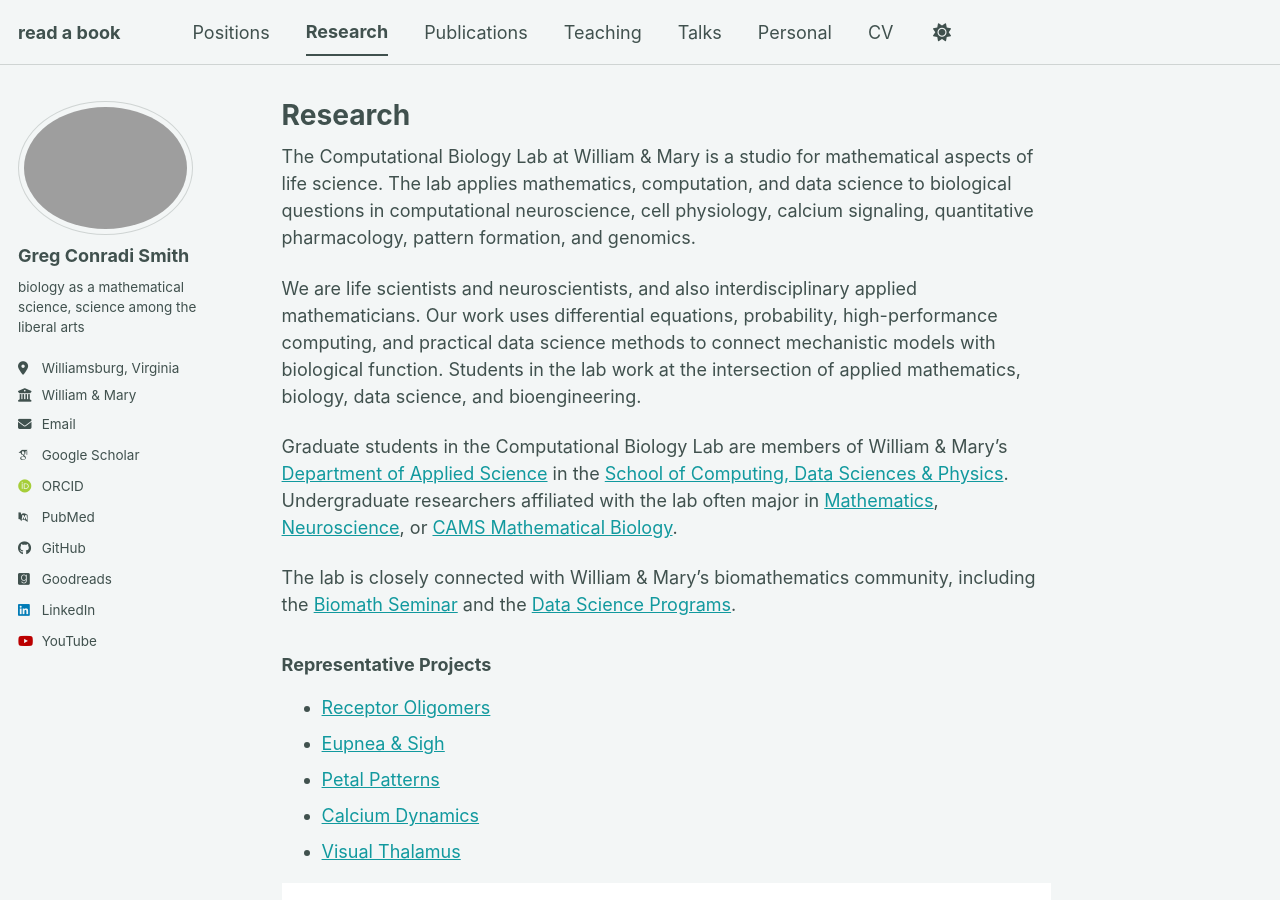
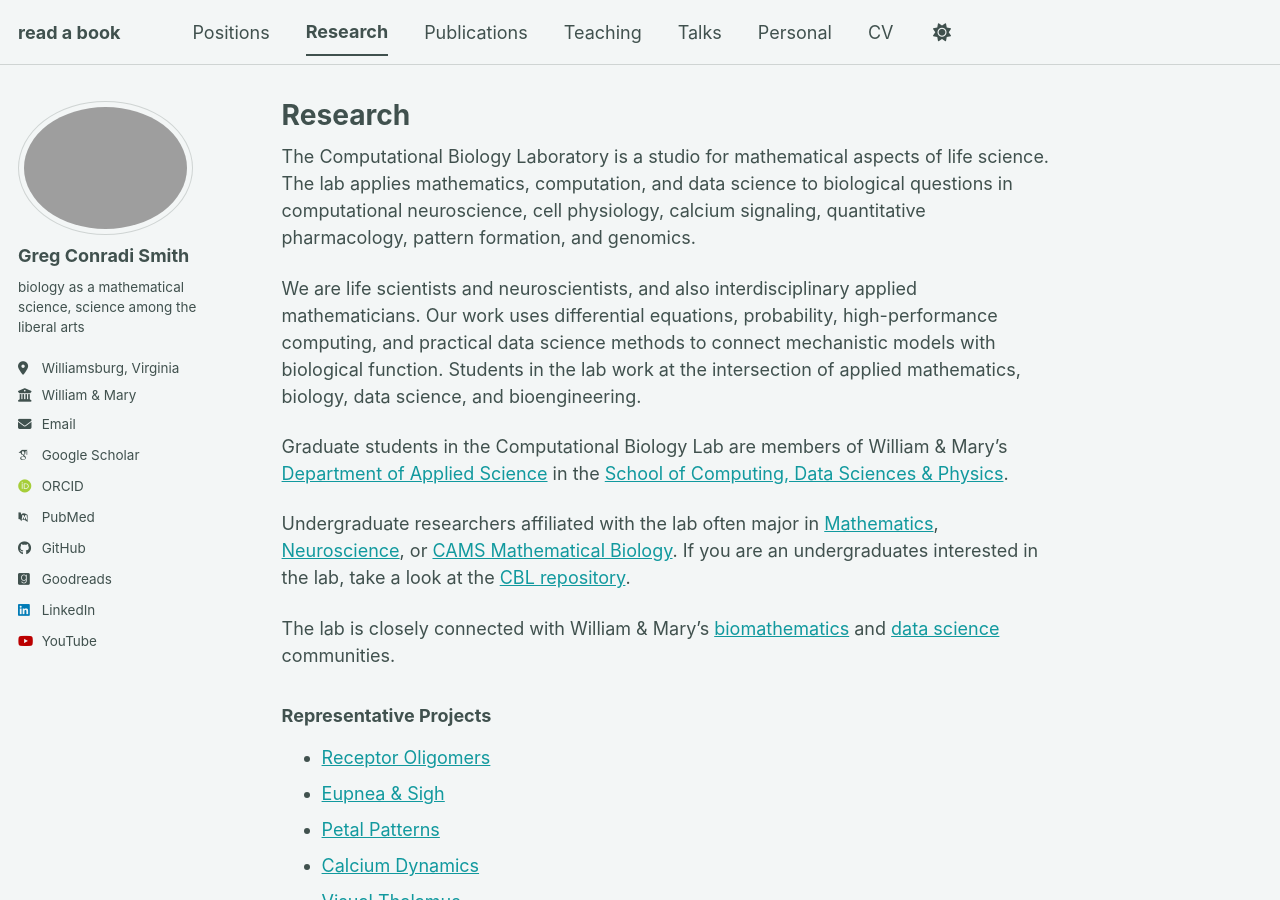
Before and after one commit to gregconradismith/gregconradismith.github.io, a Jekyll site: the page built from _pages/research.md, in a window 1280 px wide and 900 px high. Built offline with Jekyll 4.4.1, drawn with Linux system fonts in a browser that asks for light colours; some web fonts are replaced; a script bundle is joined from its source files by our own code; library files that are not in the unit come from our copies.

Commit message:
Revise research page content and lab name
Updated the description of the Computational Biology Lab, including changes to the lab's name and the addition of links to the CBL repository and community connections.

```diff
--- a/_pages/research.md
+++ b/_pages/research.md
@@ -5,13 +5,15 @@ permalink: /research/
 author_profile: true
 ---
 
-The Computational Biology Lab at William & Mary is a studio for mathematical aspects of life science. The lab applies mathematics, computation, and data science to biological questions in computational neuroscience, cell physiology, calcium signaling, quantitative pharmacology, pattern formation, and genomics.
+The Computational Biology Laboratory is a studio for mathematical aspects of life science. The lab applies mathematics, computation, and data science to biological questions in computational neuroscience, cell physiology, calcium signaling, quantitative pharmacology, pattern formation, and genomics.
 
 We are life scientists and neuroscientists, and also interdisciplinary applied mathematicians. Our work uses differential equations, probability, high-performance computing, and practical data science methods to connect mechanistic models with biological function. Students in the lab work at the intersection of applied mathematics, biology, data science, and bioengineering.
 
-Graduate students in the Computational Biology Lab are members of William & Mary's [Department of Applied Science](https://cdsp.wm.edu/applied-science/) in the [School of Computing, Data Sciences & Physics](https://cdsp.wm.edu). Undergraduate researchers affiliated with the lab often major in [Mathematics](https://www.wm.edu/as/mathematics/), [Neuroscience](https://www.wm.edu/as/neuroscience/), or [CAMS Mathematical Biology](https://www.wm.edu/as/cams/mathematical-biology/).
+Graduate students in the Computational Biology Lab are members of William & Mary's [Department of Applied Science](https://cdsp.wm.edu/applied-science/) in the [School of Computing, Data Sciences & Physics](https://cdsp.wm.edu).
 
-The lab is closely connected with William & Mary's biomathematics community, including the [Biomath Seminar](https://wmbiomath.wordpress.com) and the [Data Science Programs](https://cdsp.wm.edu/data-science/).
+Undergraduate researchers affiliated with the lab often major in [Mathematics](https://www.wm.edu/as/mathematics/), [Neuroscience](https://www.wm.edu/as/neuroscience/), or [CAMS Mathematical Biology](https://www.wm.edu/as/cams/mathematical-biology/). If you are an undergraduates interested in the lab, take a look at the [CBL repository](https://github.com/gregconradismith/computational-biology-lab-at-william-and-mary-examples).
+
+The lab is closely connected with William & Mary's [biomathematics](https://wmbiomath.wordpress.com) and [data science](https://cdsp.wm.edu/data-science/) communities.
 
 ### Representative Projects
 
@@ -20,5 +22,3 @@ The lab is closely connected with William & Mary's biomathematics community, inc
 - [Petal Patterns](/research/petal-patterns/)
 - [Calcium Dynamics](https://wmcbl.wordpress.com/intracellular-calcium-dynamics/)
 - [Visual Thalamus](https://wmcbl.wordpress.com/visual-thalamus/)
-
-![The Computational Biology Lab at William & Mary](/images/biomath-logo.png)
```
